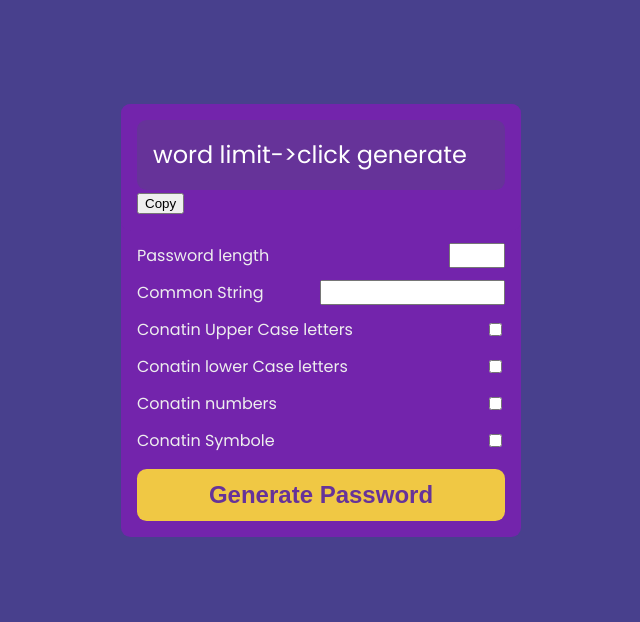
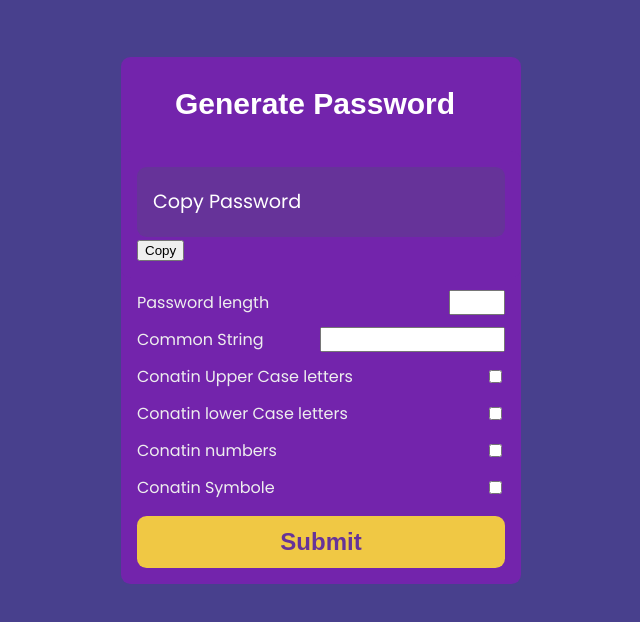
Before and after one commit to SanjaySinghRajpoot/small_projects, a plain HTML site: page password_generator/index.html in a window 1280 px wide. Shown: the whole page, without its empty margins (319-959 px from the left). Drawn offline with nearby package versions, Linux system fonts and the light colour scheme.

Commit message:
header added

```diff
--- a/password_generator/app.js
+++ b/password_generator/app.js
@@ -30,31 +30,27 @@ function getSymbol() {
 }
 
 function generatePassword() {
-
   let len = 0;
 
-    if(lenEl.value == null){
+  if (lenEl.value == null) {
     len = 6;
-    }else{
+  } else {
     len = lenEl.value;
   }
 
+  let password = "";
+  const val = stringEl.value;
+  const netlen = len - val;
 
-  let password = "";
-
-  for (let i = 0; i < len; i++) {
+  for (let i = 0; i < netlen; i++) {
     const x = generateX();
     password += x;
   }
 
- let val = stringEl.value;
+
   let val2 = val.concat(password);
 
-
   pwEl.innerText = val2;
-
-//   console.log('password', pwEl.innerText);
-
 }
 
 function generateX() {
--- a/password_generator/index.html
+++ b/password_generator/index.html
@@ -14,9 +14,21 @@
   </head>
   <body>
     <div class="pw-container">
+      <h3
+        style="
+          font-family: Arial, Helvetica, sans-serif;
+          text-align: center;
+          font-size: 30px;
+          font-weight: bold;
+          margin-right: 12px;
+        "
+      >
+        Generate Password
+      </h3>
+
       <div class="pw-header">
         <div class="pw" id="pw">
-          <span id="pw">word limit->click generate</span>
+          <span id="pw">Copy Password</span>
         </div>
         <button id="copy">Copy</button>
       </div>
@@ -51,7 +63,7 @@
           <label for="symbol">Conatin Symbole</label>
           <input id="symbol" type="checkbox" />
         </div>
-         <button class = "generate" id="generate">Generate Password</button>
+        <button class="generate" id="generate">Submit</button>
       </div>
     </div>
   </body>
--- a/password_generator/style.css
+++ b/password_generator/style.css
@@ -50,7 +50,7 @@ body {
     background-color: rebeccapurple;
     border-radius:0.6rem;
     display: flex;
-    font-size: 1.5rem;
+    font-size: 1.2rem;
     align-items: center;
     height: 70px;
     width: 100%;
```
Lines whose indentation alone changed are shown as unchanged.
